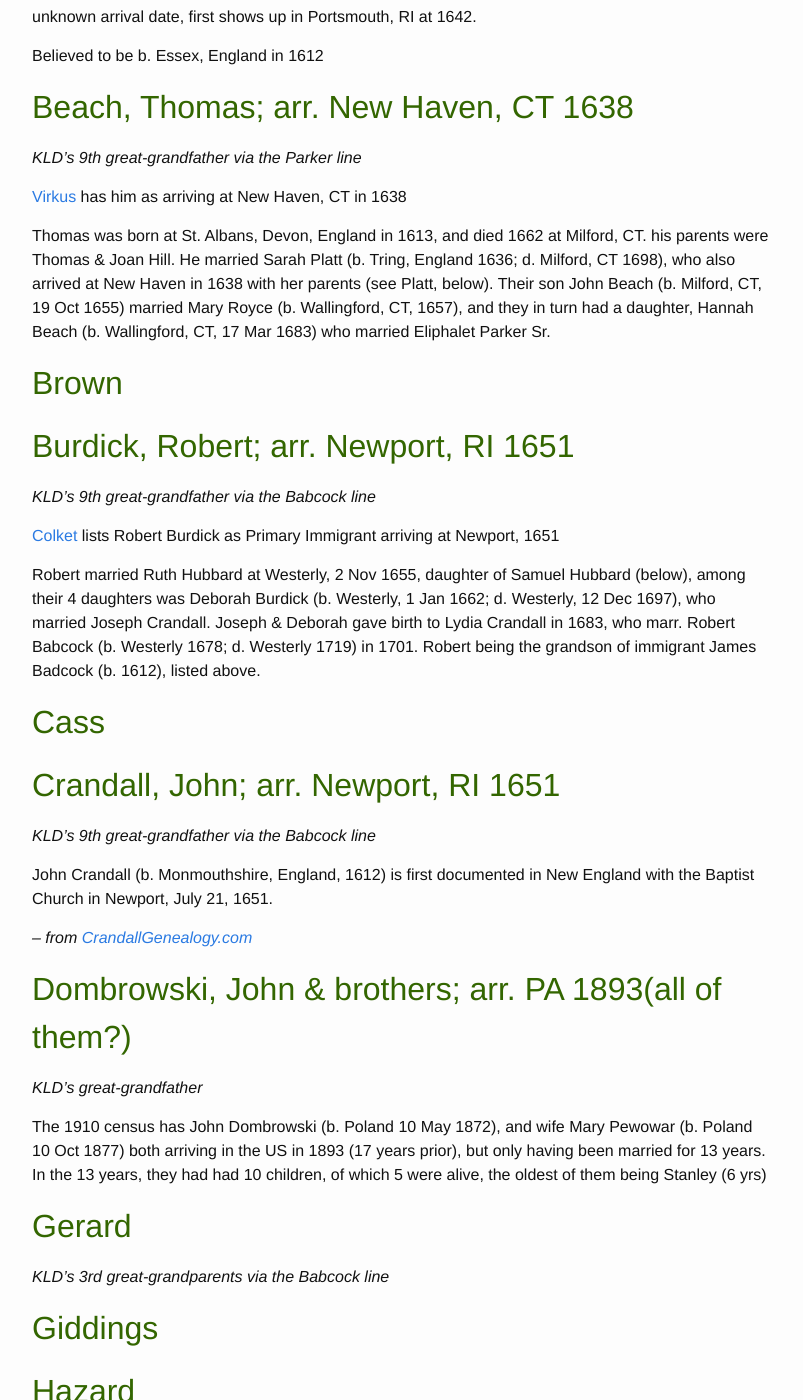
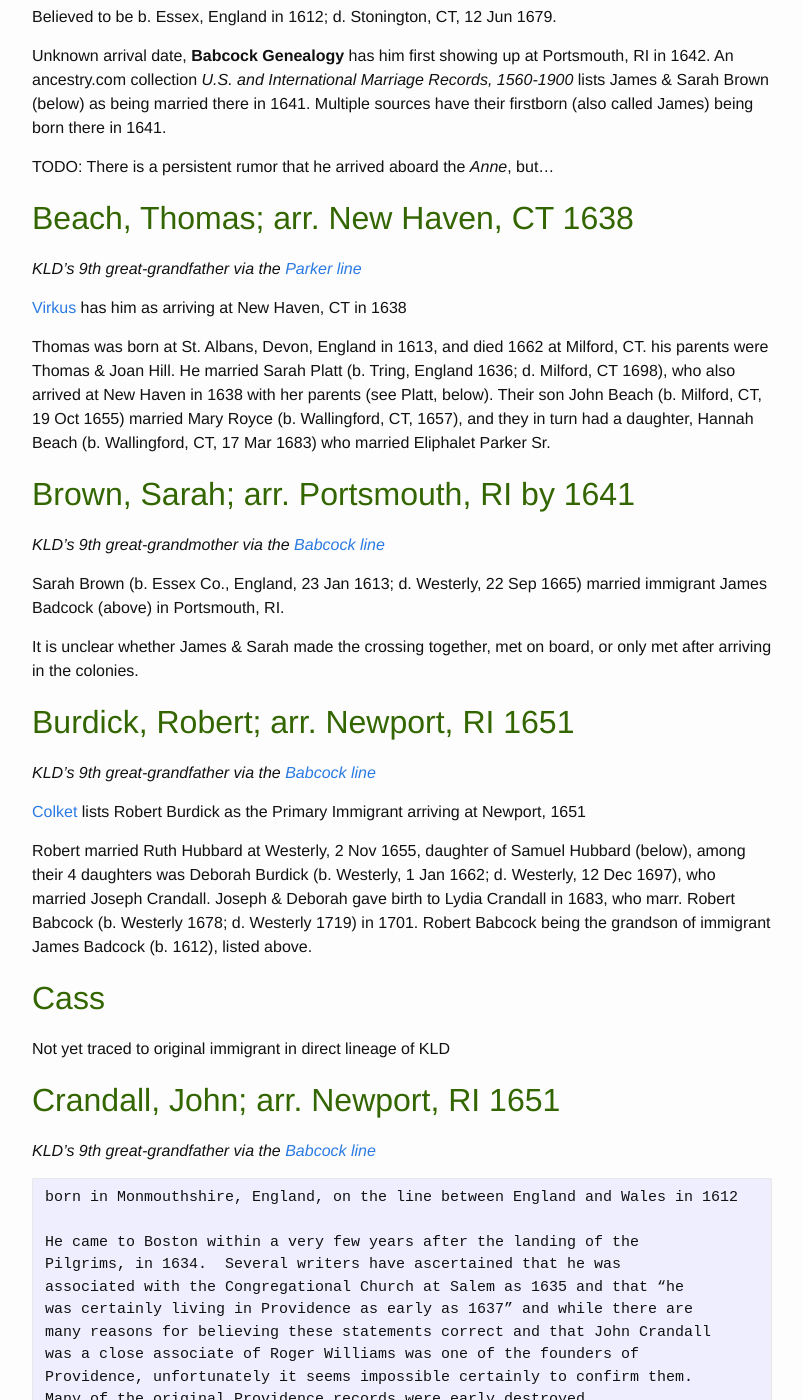
Before and after one commit to kennethd/kennethd.github.io, a Jekyll site: the page built from _posts/2019-04-11-genealogy-research.markdown, in a window 1280 px wide and 1400 px high, scrolled down 3009 px. Shown: the whole window, without its empty margins (238-1041 px from the left). Built offline with Jekyll 4.4.1, drawn with Linux system fonts in a browser that asks for light colours; some of the changed text lies outside the part shown.

Commit message:
more immigrant stories

```diff
--- a/_posts/2019-04-08-babcock-research.markdown
+++ b/_posts/2019-04-08-babcock-research.markdown
@@ -110,8 +108,7 @@
   * **W. T. R.** *Westerly Town Records*
   * **Wheeler** *Wheeler's History of Stonington*
 
-<a id="babcock-1"></a><a id="badcock-james-1612"></a>
-## [1] James Badcock
+## 1. James Badcock
 *b. Essex, England, 1612; d. Stonington, CT, 12 Jun 1679*
 
 Settled in Portsmouth, Rhode Island Colony in 1642, and in Westerly in 1662
--- a/_posts/2019-04-11-genealogy-research.markdown
+++ b/_posts/2019-04-11-genealogy-research.markdown
@@ -20,15 +20,23 @@
 Arrival dates are actual ships' arrival dates, if known, else the date and
 place of the earliest documentary evidence of the person being in America
 
-## Badcock, James; arr. Portsmouth, RI 1642
-*KLD's 9th great-grandfather*
 
-unknown arrival date, first shows up in Portsmouth, RI at 1642.
+## Badcock, James; arr. Portsmouth, RI by 1641
+*KLD's 9th great-grandfather via the [Babcock line](/genealogy/babcock/2019/04/08/babcock-research.html)*
 
-Believed to be b. Essex, England in 1612
+Believed to be b. Essex, England in 1612; d. Stonington, CT, 12 Jun 1679.
+
+Unknown arrival date, **Babcock Genealogy** has him first showing up at
+Portsmouth, RI in 1642.  An ancestry.com collection *U.S. and International
+Marriage Records, 1560-1900* lists James & Sarah Brown (below) as being married
+there in 1641.  Multiple sources have their firstborn (also called James)
+being born there in 1641.
+
+TODO: There is a persistent rumor that he arrived aboard the *Anne*, but...
+
 
 ## Beach, Thomas; arr. New Haven, CT 1638
-*KLD's 9th great-grandfather via the Parker line*
+*KLD's 9th great-grandfather via the [Parker line](/genealogy/parker/2019/04/10/parker-research.html)*
 
 <a href="#virkus">Virkus</a> has him as arriving at New Haven, CT in 1638
 
@@ -39,31 +47,57 @@
 married Mary Royce (b. Wallingford, CT, 1657), and they in turn had a daughter,
 Hannah Beach (b. Wallingford, CT, 17 Mar 1683) who married Eliphalet Parker Sr.
 
-## Brown
+
+## Brown, Sarah; arr. Portsmouth, RI by 1641
+*KLD's 9th great-grandmother via the [Babcock line](/genealogy/babcock/2019/04/08/babcock-research.html)*
+
+Sarah Brown (b. Essex Co., England, 23 Jan 1613; d. Westerly, 22 Sep 1665)
+married immigrant James Badcock (above) in Portsmouth, RI.
+
+It is unclear whether James & Sarah made the crossing together, met on board,
+or only met after arriving in the colonies.
+
 
 ## Burdick, Robert; arr. Newport, RI 1651
-*KLD's 9th great-grandfather via the Babcock line*
+*KLD's 9th great-grandfather via the [Babcock line](/genealogy/babcock/2019/04/08/babcock-research.html)*
 
-<a href="#colket">Colket</a> lists Robert Burdick as Primary Immigrant arriving at Newport, 1651
+<a href="#colket">Colket</a> lists Robert Burdick as the Primary Immigrant arriving at Newport, 1651
 
 Robert married Ruth Hubbard at Westerly, 2 Nov 1655, daughter of Samuel Hubbard (below),
 among their 4 daughters was Deborah Burdick (b. Westerly, 1 Jan 1662; d.
 Westerly, 12 Dec 1697), who married Joseph Crandall.  Joseph & Deborah gave
 birth to Lydia Crandall in 1683, who marr. Robert Babcock (b. Westerly 1678;
-d. Westerly 1719) in 1701.  Robert being the grandson of immigrant James
-Badcock (b. 1612), listed above.
+d. Westerly 1719) in 1701.  Robert Babcock being the grandson of immigrant
+James Badcock (b. 1612), listed above.
 
 ## Cass
 
+Not yet traced to original immigrant in direct lineage of KLD
+
+
 ## Crandall, John; arr. Newport, RI 1651
-*KLD's 9th great-grandfather via the Babcock line*
+*KLD's 9th great-grandfather via the [Babcock line](/genealogy/babcock/2019/04/08/babcock-research.html)*
 
-John Crandall (b. Monmouthshire, England, 1612) is first documented in New
-England with the Baptist Church in Newport, July 21, 1651.
+    born in Monmouthshire, England, on the line between England and Wales in 1612
+
+    He came to Boston within a very few years after the landing of the
+    Pilgrims, in 1634.  Several writers have ascertained that he was
+    associated with the Congregational Church at Salem as 1635 and that “he
+    was certainly living in Providence as early as 1637” and while there are
+    many reasons for believing these statements correct and that John Crandall
+    was a close associate of Roger Williams was one of the founders of
+    Providence, unfortunately it seems impossible certainly to confirm them.
+    Many of the original Providence records were early destroyed.
+
+    The first valid documentary account of John Crandall in New England shows
+    him to have been actively identified with the Baptist Church in Newport,
+    July 21, 1651.  His name next is found, with that of Matthew West in the
+    Freemen’s list of Newport, 1655.
 
 *-- from [CrandallGenealogy.com](/genealogy/crandall/2019/04/16/crandallgenealogy-com.html)*
 
-## Dombrowski, John & brothers; arr. PA 1893(all of them?)
+
+## Dombrowski, John & brothers; arr. PA 1893
 *KLD's great-grandfather*
 
 The 1910 census has John Dombrowski (b. Poland 10 May 1872), and wife Mary
@@ -71,26 +105,61 @@
 prior), but only having been married for 13 years.  In the 13 years, they had
 had 10 children, of which 5 were alive, the oldest of them being Stanley (6 yrs)
 
-## Gerard
-*KLD's 3rd great-grandparents via the Babcock line*
+
+## Gérard, Nicolas; arr. 1829
+*KLD's 3rd great-grandparents via the [Babcock line](/genealogy/babcock/2019/04/08/babcock-research.html)*
+
+Nicolas Gérard (b. Lure, Haute-Saône, France, 14 Feb 1800; d. Salt Creek, OH 27 May 1879),
+married Frances Lignon (b. Nancy, Alsace-Lorraine, France, 30 Aug 1807; d.  Kansas City, 1888)
+at Nancy in 1827.  They emigrated in 1829 with Nicholas' father
+Jean Georges Gérard (b. Recloville, Moselle, France, 1759; d. Chilton, WI, 1863),
+their children already born, and probably his two brothers, who both also died in the US
+
+*-- from Biography of Charles L. Gerard, copied from **Stark County Atlas**
+by Charles' daughter Edi Imes and rewritten by Lester Briggs*
 
 
+## Giddings, George; arr. Ipswitch, MA, 1635
+*KLD's 9th great-grandfather via the [Parker line](/genealogy/parker/2019/04/10/parker-research.html)*
+
+George Giddings (b. 24 Sep 1609; d. 1 Jun 1676) was the son of John Giddings
+of Clapham in Bedfordshire and Joan Purrier.  He and Jane Lawrence (b. 1614)
+made the crossing together aboard the **Planter**, both registered with the
+surname Giddings, but there is evidence they married upon arrival, in
+Ipswitch, MA 1635, their marriage license dated 20 Feb 1634, suggesting they
+may not have been able to be married by their preferred church in England.
+
+Their son & second born, John (b. Ipswitch 1639; d. Ipswitch 3 Mar 1691) married
+Sarah Alcock *(8th GGP)*.  John & Sarah gave birth to Thomas Giddings (b.
+Ipswitch 1683; d. 3 Sep 1734), who married Sarah Andrews *(7th GGP)*.
 
 
-## Giddings
+He came from London to Ipswich, MA in 1635 in the ship "Planter". Had
+previously lived at St. Alban's, Hertfordshire, England
 
-## Hazard
+Joshua's daughter Ruth Giddings (b. Hartland, CT, 1750) marr. Eliphalet Parker III
+
+
+## Hazard, Thomas; arr. Boston, MA 1635
+*KLD's 10th great-grandfather via the [Babcock line](/genealogy/babcock/2019/04/08/babcock-research.html)*
+
+Thomas' daughter Elizabeth Hazard (b. Portsmouth, 1626) married George Lawton
+(b. 1607; d. 1693) (below), and their daughter Mary Lawton (b. 1648; d. 1711)
+eloped with John Babcock (b. 1644
+
 
 ## Hitchcock
 
+
 ## Hubbard, Samuel; arr. Salem, MA 1633
-*KLD's 10th great-grandfather via the Babcock line*
+*KLD's 10th great-grandfather via the [Babcock line](/genealogy/babcock/2019/04/08/babcock-research.html)*
 
 Samuel Hubbard (b. Mendlesham, Eng; d. Newport 10 May 1689) and his wife Tacy
 Cooper were both in the party that marched through the wilderness from
 Watertown, Massachusetts, during the terrible winter of 1635 to become the
 founders of the state of Connecticut, having been persecuted in Massachusetts
 for expressing their Baptist views.
+
 
 ## Lawton
 
@@ -100,8 +169,9 @@
 
 ## Peck
 
+
 ## Platt, Richard; arr. New Haven, CT 1638
-*KLD's 10th great-grandfather via the Parker line*
+*KLD's 10th great-grandfather via the [Parker line](/genealogy/parker/2019/04/10/parker-research.html)*
 
 <a href="#virkus">Virkus</a> has Richard, wife Mary and 4 kids arriving at
 New Haven, CT in 1638 (Sarah among them)
@@ -110,12 +180,15 @@
 and their granddaughter Hannah Beach m. Eliphalet Parker Sr.
 
 Richard is thought to be the grandson of Sir Hugh Plat, who was baptised 3 May 1552
-at St. James' Garlich Hythe, and knighted by James I at Greenwich on 22 May 1605.
+at St. James' Garlich Hythe, and knighted *in consideration of his services as
+an inventor* by James I at Greenwich on 22 May 1605.  Sir Hugh authored many
+books, scientific and literary.
 
 Richard was enrolled among the first settlers of Milford, CT, 20 Nov 1639.
 
+
 ## Price, Patrick &amp; Mary Folin; emig. from Ireland 1850
-*KLD's 3rd great-grandparents from the Parker line*
+*KLD's 3rd great-grandparents via the [Parker line](/genealogy/parker/2019/04/10/parker-research.html)*
 
 Patrick Price and Mary Folin were married in Sept 1837 in County Galway, Ire.,
 they had three children: Christopher (b. 1839; m. Catherine McDonald),
@@ -226,7 +299,7 @@
 ### Union Army
 
 #### Cass, Iddo Caleb (b. Candor, NY, 22 Dec. 1831; d. New London, WI 17 May 1877)
-*KLD's 3rd great-grandfather via the Babcock line*
+*KLD's 3rd great-grandfather via the [Babcock line](/genealogy/babcock/2019/04/08/babcock-research.html)*
 
 1st WI Cavalry
 
```
Also changed, not shown: other parts of _posts/2019-04-08-babcock-research.markdown (+0 -2 lines), other parts of _posts/2019-04-11-genealogy-research.markdown (+2 -2 lines), _posts/2019-04-16-crandallgenealogy-com.markdown (+12 -14 lines).
